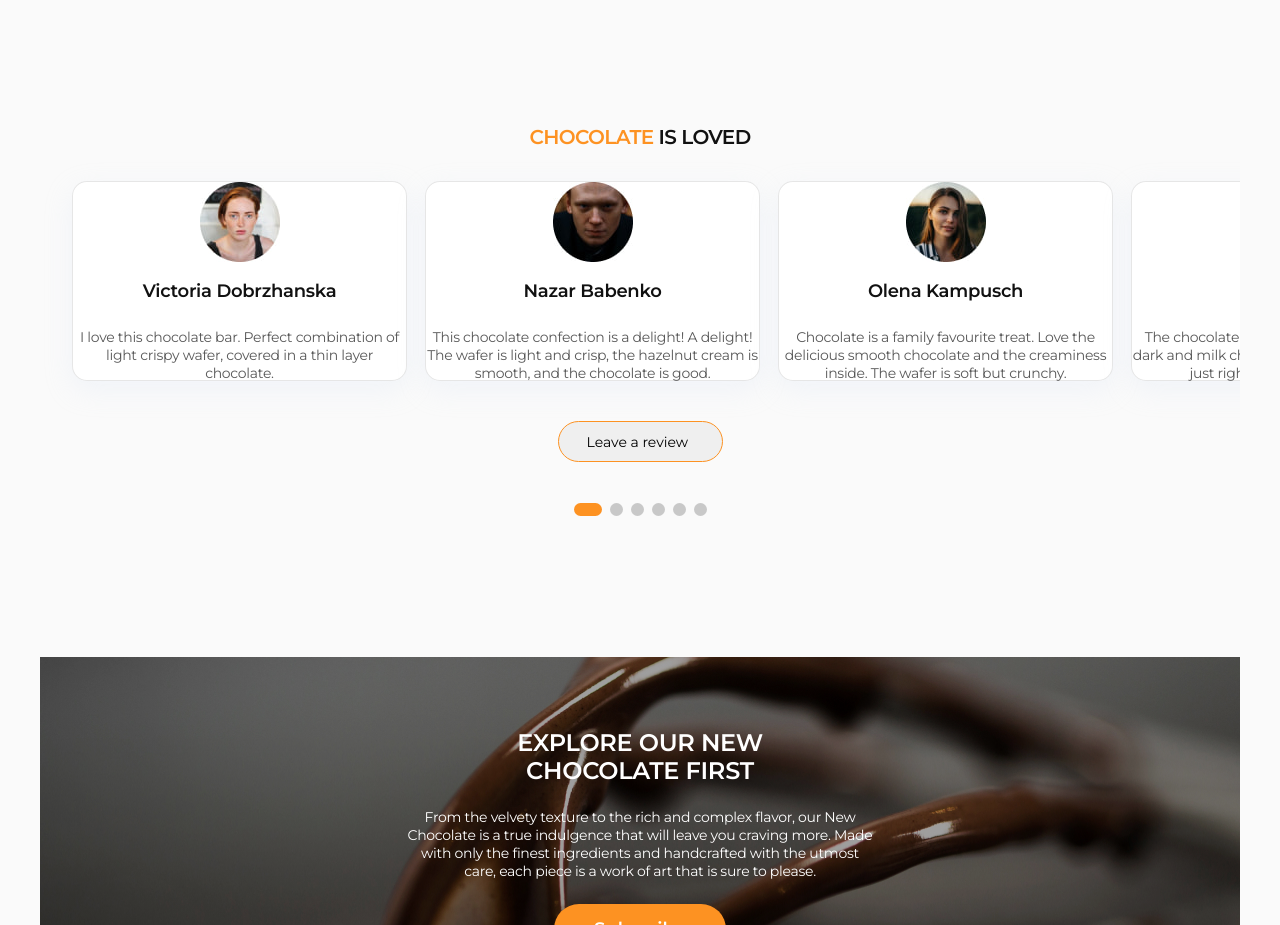
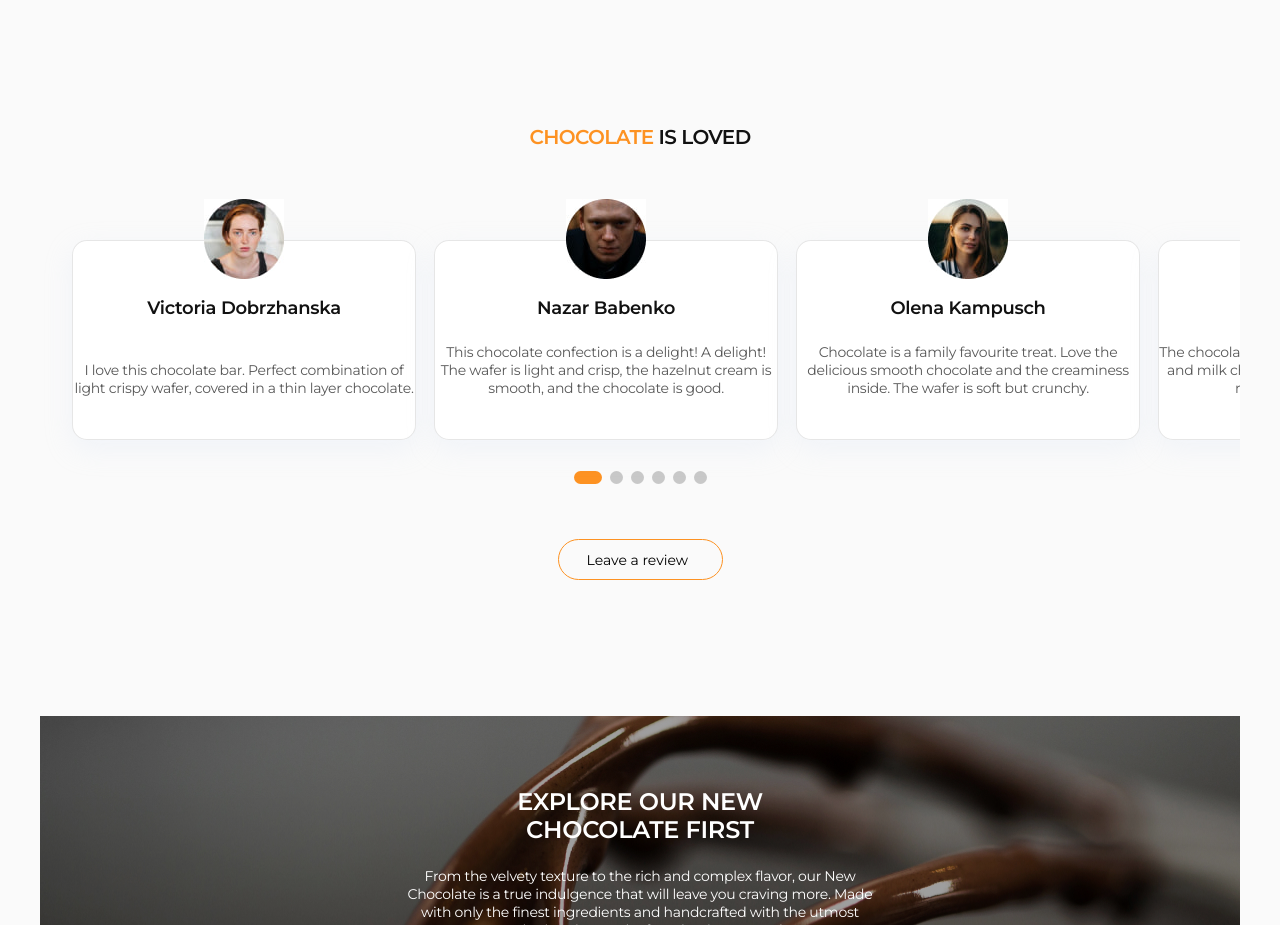
Before and after one commit to GoitStudentsWorks/html_css_88_AnatoliiZhurov, a website built with Vite: page src/index.html in a window 1280 px wide. Shown: the part 4201-5126 px from the top of the page. Built offline with nearby package versions, Linux system fonts and the light colour scheme.

Commit message:
reviews-session-02

```diff
--- a/src/css/reviews.css
+++ b/src/css/reviews.css
@@ -5,6 +5,12 @@
 .reviews-container {
   width: 100%;
   height: 404px;
+}
+
+@media only screen and (min-width: 768px) {
+  .reviews-container {
+    height: 463px;
+  }
 }
 
 .reviews-title {
@@ -16,7 +22,13 @@
     text-transform: uppercase;
     color: var(--color-black);
 
-    margin-bottom: 32px;
+    margin-bottom: 74px;
+}
+
+@media only screen and (min-width: 768px) {
+  .reviews-title {
+    margin-bottom: 91px;
+  }
 }
 
 .reviews-title-style {
@@ -26,16 +38,16 @@
 .reviews-list {
   display: flex;
   height: auto;
-  /* gap: 16px; */
-  margin-bottom: 20px;
+  /* gap: 20px; */
 }
 
 .reviews-list-item {
+  position: relative;
   max-width: 335px;
   height: 200px;
-  left: 0px;
-  /* top: 42px; */
   margin: 0 auto;
+  margin-right: 27px;
+  align-items: center;
 
   background: #FFFFFF;
   border: 1px solid rgba(17, 17, 17, 0.1);
@@ -44,27 +56,45 @@
   margin-bottom: 20px;
 }
 
+@media only screen and (min-width: 768px) {
+  .reviews-list-item {
+    max-width: 344px;
+    margin-bottom: 31px;
+    margin-right: 30px;
+  }
+}
+
 /* .swiper-wrapper {}
 
 .swiper-slide {} */
 
 .reviews-img {
+  position: absolute;
+  top: -42px;
+  left: calc(50% - 40px);
   margin-right: auto;
   margin-left: auto;
   margin-bottom: 18px;
 }
 
 .reviews-list-title {
+  /* position: absolute;
+  top: 56px;
+  left: 50%; */
+  padding-top: 56px;
   font-weight: 600;
   font-size: 18px;
   line-height: 1.33;
   text-align: center;
   color: var(--color-black);
 
+  /* transform: translateX(-50%); */
   margin-bottom: 24px;
 }
 
 .reviews-list-txt {
+  position: absolute;
+  bottom: 42px;
   font-weight: 400;
     font-size: 14px;
     line-height: 1.29;
@@ -76,28 +106,38 @@
 .swiper-pagination {}
 
 .reviews-swiper-pagination {
-  top: unset;
-  bottom: unset;
+  position: static;
+  margin-bottom: 26px;
+}
+
+@media only screen and (min-width: 768px) {
+  .reviews-swiper-pagination {
+    margin-bottom: 50px;
+  }
 }
 
 .reviews-btn {
-  /* position: absolute; */
   display: flex;
   bottom: 0;
   padding: 12px 28px;
   gap: 14px;
   margin: 0 auto;
 
+  background-color: var(--color-wite);
   width: 165px;
   height: 41px;
   border: 1px solid #FD9222;
   border-radius: 100px
 }
 
-/* .swiper {
-  width: 600px;
-  height: 300px;
-} */
+@media only screen and (min-width: 1200px) {
+  .reviews-btn:hover,
+    .reviews-btn:focus {
+      background: var(--color-orange);
+    }
+}
+
+/* Slider Pagination */
 .swiper-pagination-bullet {
   width: 13px;
   height: 13px;
--- a/src/partials/reviews.html
+++ b/src/partials/reviews.html
@@ -1,7 +1,7 @@
 <!-- Це тільки приклад, налаштовувати треба самостійно -->
 
 <!-- Slider main container -->
-<section class="reviews">
+<section class="reviews" id="chocolate_is_loved">
   <div class="swiper container reviews-container">
     <h2 class="reviews-title">
       <span class="reviews-title-style">chocolate</span> is loved
@@ -94,7 +94,9 @@
       </li>
     </ul>
     <div class="swiper-pagination reviews-swiper-pagination"></div>
-    <button type="button" class="reviews-btn">Leave a review</button>
+    <button type="button" class="reviews-btn is-open-modal" data-modal="2">
+      Leave a review
+    </button>
     <!-- Additional required wrapper -->
     <!-- <div class="swiper-wrapper"> -->
     <!-- Slides -->
```
